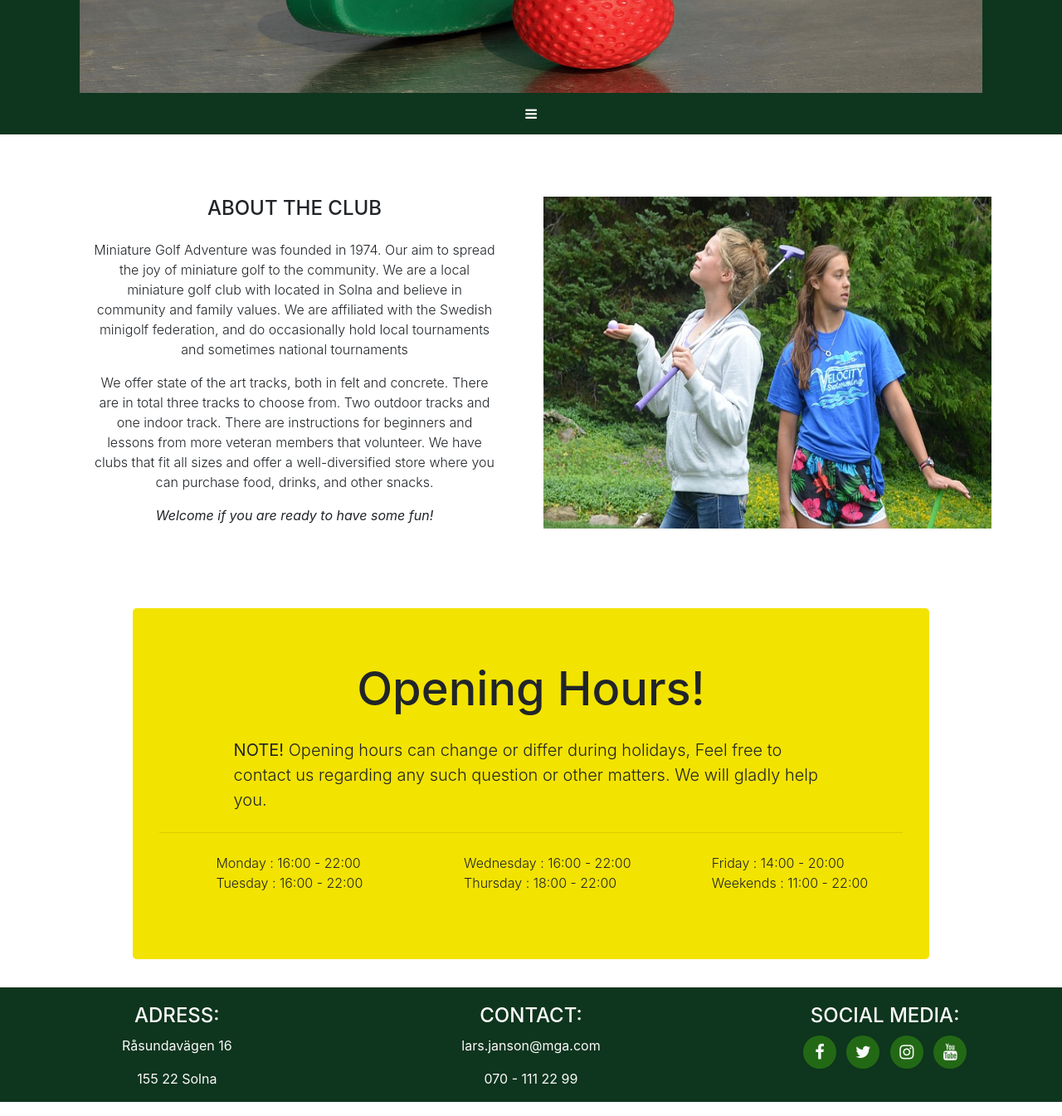
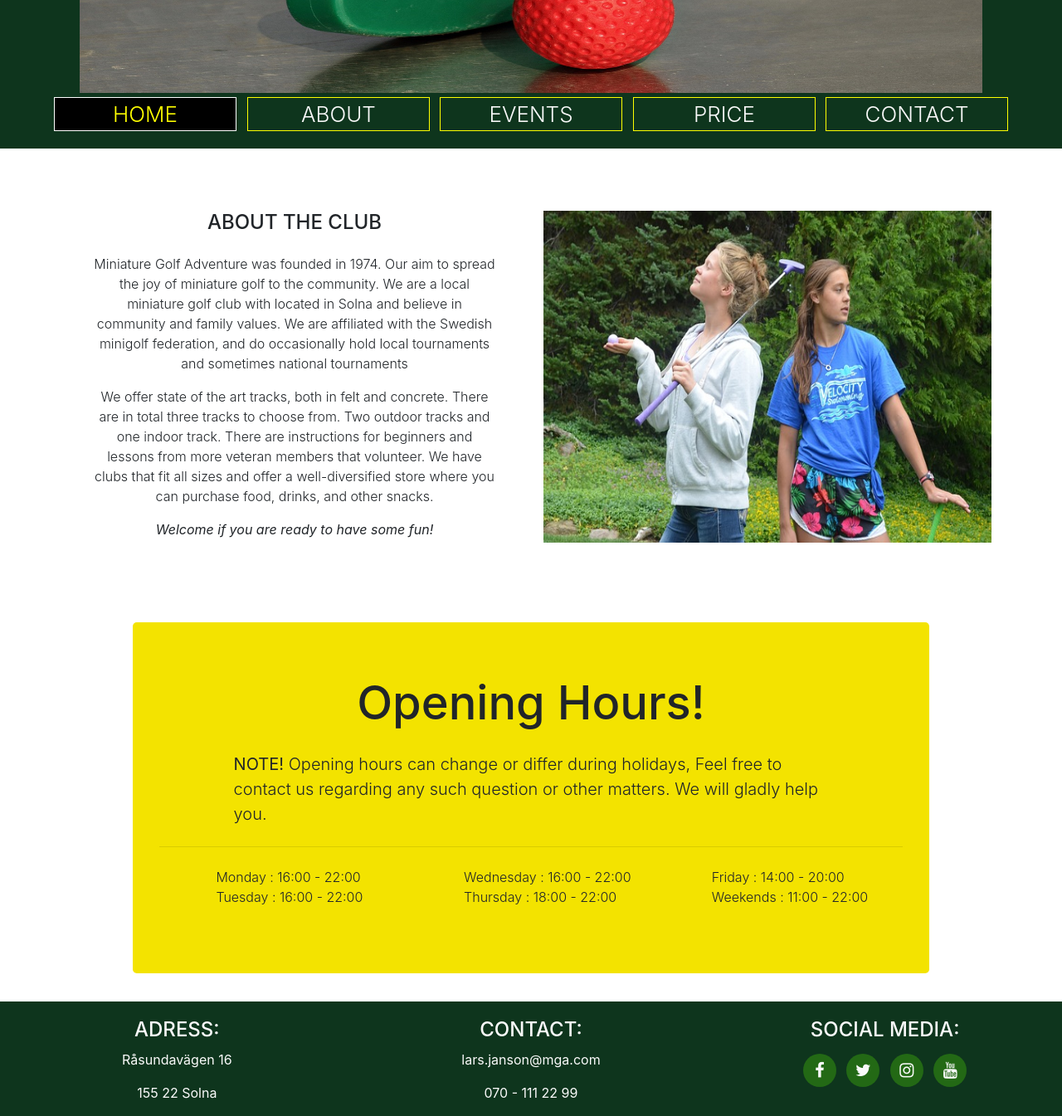
Before and after one commit to 92an/Minigolf-Milestone-Project-1, a plain HTML site: page index.html in a window 1280 px wide. Shown: the part 380-1725 px from the top of the page at 83% size. Drawn offline with nearby package versions, Linux system fonts and the light colour scheme.

Commit message:
adjusted navbar and fixed collapsed nav

```diff
--- a/assets/css/style.css
+++ b/assets/css/style.css
@@ -121,7 +121,21 @@ h1, h2, h3, h4, h5, h6 {
     height: 350px;
 }
 
+@media (max-width: 768px) {
 
+.list-inline-item:not(:last-child) {
+     margin-right: 0;
+}
+
+}
+
+@media (min-width: 992px) {
+
+.collapse:not(.show) {
+    display: block;
+}
+
+}
 
 nav {
     margin: 0;
@@ -148,7 +162,7 @@ nav {
 
 
 .list-inline-item {
-    margin: 5px,0;
+    margin: 5px 0;
 }
 
 .menuItem {
--- a/index.html
+++ b/index.html
@@ -29,7 +29,7 @@
 <!--  Navigation Bar  -->
 
         <nav class="navbar-nav">
-            <button class="navbar-toggle" type="button" data-toggle="collapse" data-target="#collapseNav">
+            <button class="navbar-toggle d-md-none d-lg-none d-xl-none" type="button" data-toggle="collapse" data-target="#collapseNav">
                 <i class="fa fa-bars"></i>
             </button>
                 <div class="collapse navbar-collapse" id="collapseNav">
@@ -49,10 +49,6 @@
                         <li class="col-12 col-md-6 col-sm-3 list-inline-item menuItem">
                             <a href="contact.html"  class="hvr-sweep-to-right"><span>Contact</span></a>
                         </li>
-    <!--  inserted empty li for alignemtn -->
-                        <li>
-                        </li>
-    <!--                                  -->
                     </ul>
                 </div>
         </nav>
```
Also changed, not shown: about.html (+1 -5 lines), contact.html (+1 -5 lines), events.html (+1 -5 lines), price.html (+1 -5 lines).
